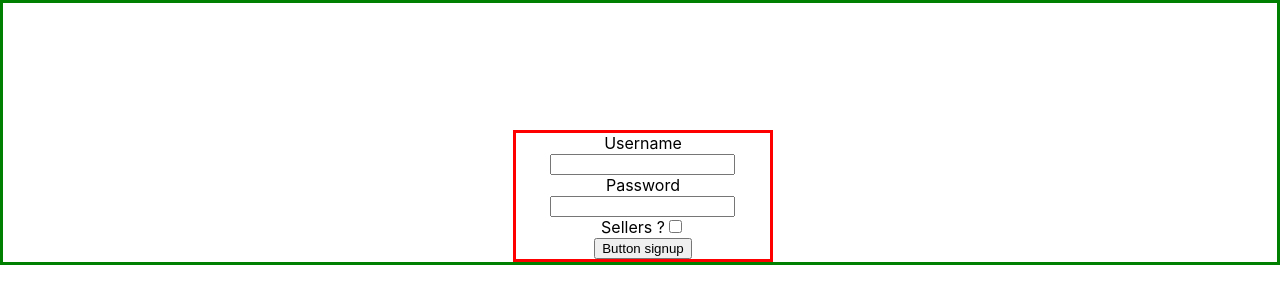
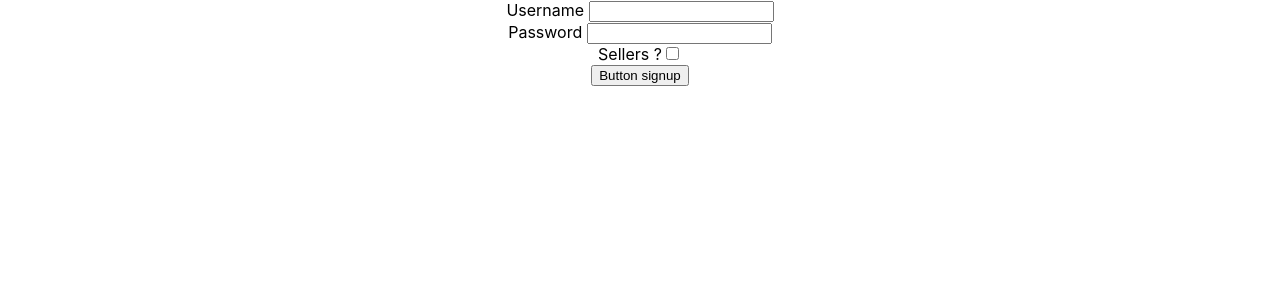
Before and after one commit to Build-Week-silentAuction2/front-end, a React (Create React App) app in the folder react-1/: page / in a window 1280 px wide. Shown: the top 304 px of the page. Built offline with nearby package versions, Linux system fonts and the light colour scheme.

Commit message:
got the validation msgs for username/pw

```diff
--- a/react-1/src/Components/Form.js
+++ b/react-1/src/Components/Form.js
@@ -1,8 +1,8 @@
 import React,{useState} from "react";
-import {Link} from "react-router-dom";
-import Login from "./Login";
+// import {Link} from "react-router-dom";
+// import Login from "./Login";
 import styled from "styled-components";
-import * as yup from "yup";
+import * as yup from "yup"
 
 export default function Form() {
     //state
@@ -32,7 +32,7 @@ export default function Form() {
     //errorState
     const [errors, setErrors] = useState({
         username: "",
-        password: "",
+        password: ""
     });
 
     //validate
@@ -53,6 +53,7 @@ export default function Form() {
         event.persist();
         console.log("users state: ", users);
         console.log("This is a check for checkbox result : ", event.target.checked);
+        validate(event);
         let value = event.target.type === "checkbox" ? event.target.checked : event.target.value;
         setUsers({...users, [event.target.name]: value});
     }
@@ -62,20 +63,19 @@ export default function Form() {
     }
 
     //styling
-    const StyledDiv = styled.div`
-    border: solid green;
-    `
-    const StyledForm = styled.div`
-    border: solid red;
-    width: 20%;
-    display:flex;
-    justify-content: center;
-    margin-left: 40%;
-    margin-top: 10%;
-    `
+    // const StyledDiv = styled.div`
+    // border: solid green;
+    // `
+    // const StyledForm = styled.div`
+    // border: solid red;
+    // width: 20%;
+    // display:flex;
+    // justify-content: center;
+    // margin-left: 40%;
+    // margin-top: 10%;
+    // `
     return(
-        <StyledDiv>
-        <StyledForm>
+
 
         <form onSubmit = {formSubmit}>
             <label htmlFor = "username">Username </label>
@@ -86,6 +86,9 @@ export default function Form() {
             value = {users.username}
             onChange = {inputChange}
             /><br></br>
+            {errors.username.length > 0 ? (
+            <p className = "error">{errors.username}</p>)
+             : null}
 
             <label htmlFor = "password">Password </label>
             <input
@@ -95,6 +98,9 @@ export default function Form() {
             value = {users.password}
             onChange = {inputChange}
             /><br></br>
+            {errors.password.length > 0 ? (
+            <p className = "error">{errors.password}</p>)
+             : null}
 
             <label htmlFor = "sellers">Sellers ?</label>
             <input
@@ -107,7 +113,6 @@ export default function Form() {
             {/* <button type ="submit">Sign Up</button> */}
             <button type = "submit">Button signup</button>
         </form>
-        </StyledForm>
-        </StyledDiv>
+
     )
 }
```
Also changed, not shown: react-1/src/App.js (+5 -5 lines).
